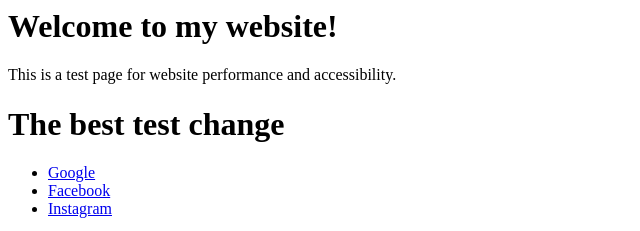
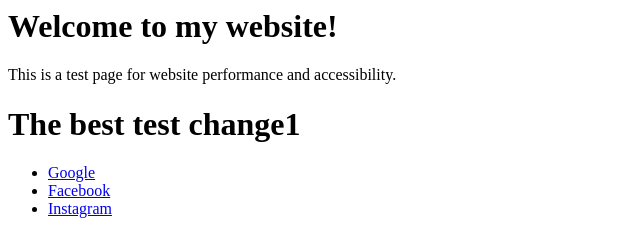
Before and after one commit to LawLit23/Basic-website, a plain HTML site: page index.html in a window 1280 px wide. Shown: the top 231 px of the page, 0-640 px from the left. Drawn offline with Linux system fonts and the light colour scheme.

Commit message:
Update index.html

```diff
--- a/index.html
+++ b/index.html
@@ -3,7 +3,7 @@
     <body>
         <h1>Welcome to my website!</h1>
         <p>This is a test page for website performance and accessibility.</p>
-        <H1>The best test change</H1>
+        <H1>The best test change1</H1>
         <ul>
             <li><a href="https://www.google.com">Google</a></li>
             <li><a href="https://www.facebook.com">Facebook</a></li>
```
